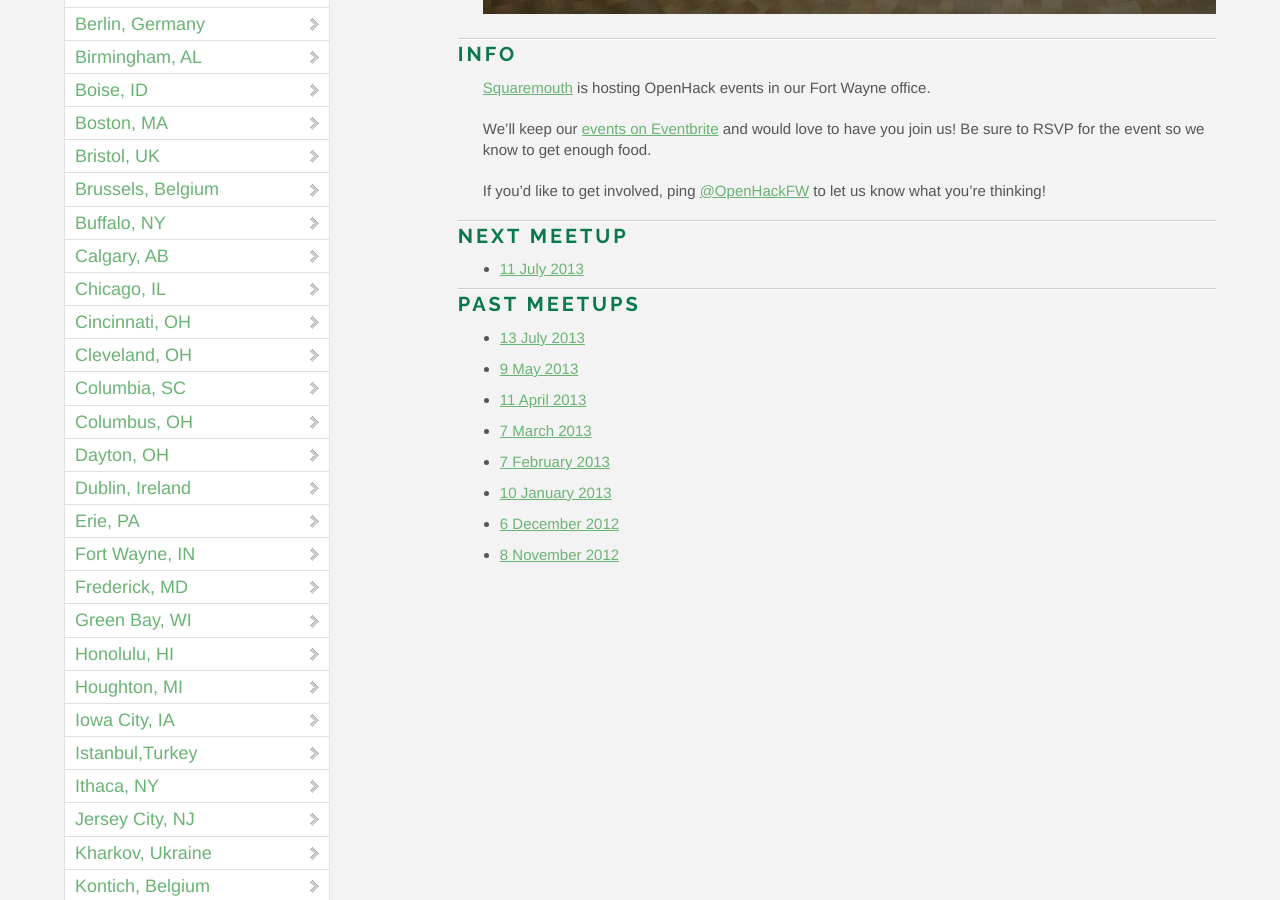
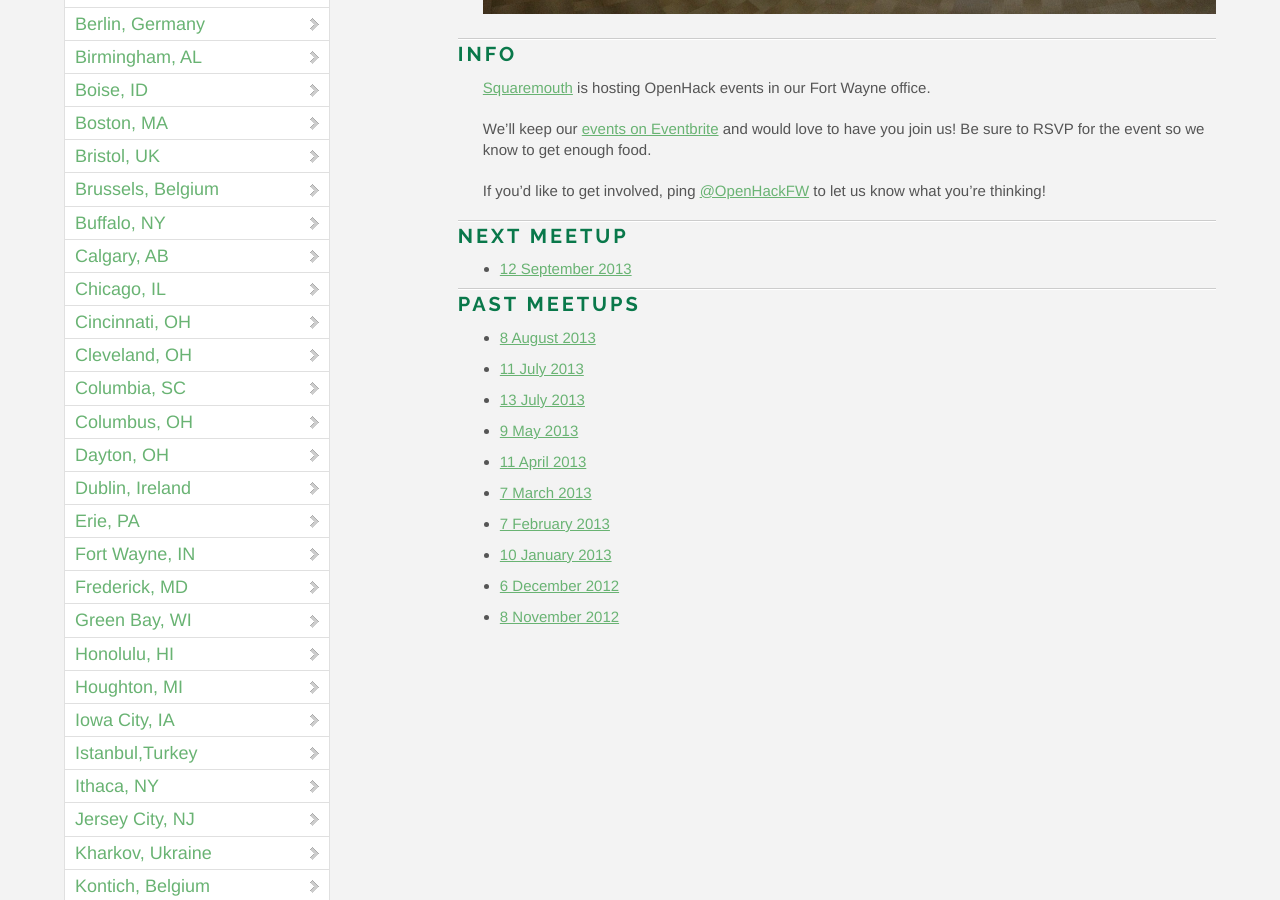
Before and after one commit to OpenHack/openhack.github.com, a Jekyll site: the page built from fortwayne/index.markdown, in a window 1280 px wide and 900 px high, scrolled down 507 px. Built offline with Jekyll 4.4.1, drawn with Linux system fonts in a browser that asks for light colours; nearby versions of some CDN libraries; Markdown is read by kramdown in place of the engine named in the settings; comment, search, counter and statistics services are not loaded.

Commit message:
Add September event for Fort Wayne

```diff
--- a/fortwayne/index.markdown
+++ b/fortwayne/index.markdown
@@ -22,10 +22,12 @@ you're thinking!
 
 ### Next meetup
 
-* [11 July 2013](http://openhackfw.eventbrite.com/)
+* [12 September 2013](http://openhackfw.eventbrite.com/)
 
 ### Past meetups
 
+* [8 August 2013](http://openhackfw-2013-08.eventbrite.com/)
+* [11 July 2013](http://openhackfw-2013-07.eventbrite.com/)
 * [13 July 2013](http://openhackfw-2013-06.eventbrite.com/)
 * [9 May 2013](http://openhackfw-2013-05.eventbrite.com/)
 * [11 April 2013](http://openhackfw-2013-04.eventbrite.com/)
```
